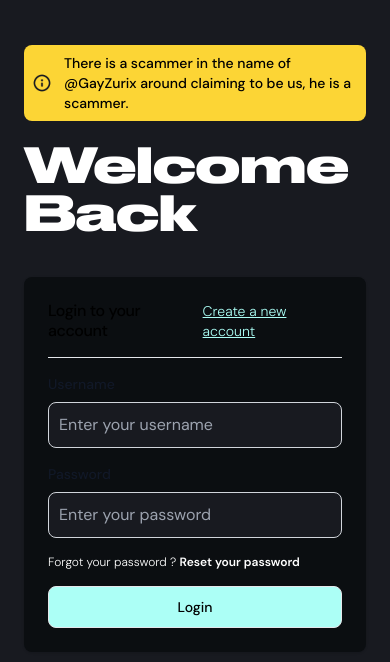
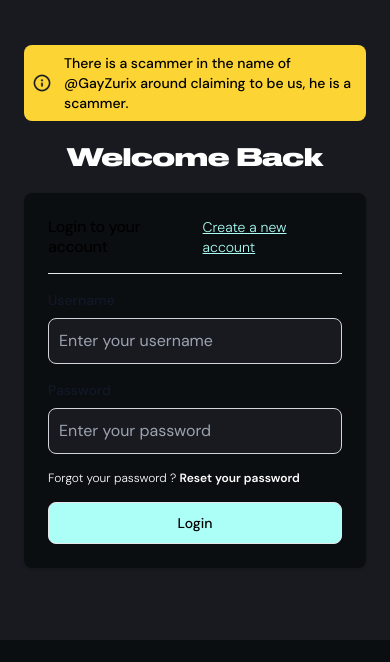
Before and after one commit to sullieujalloh/ZurixShop, a plain HTML site: page login.html in a window 390 px wide. Shown: the part 47-709 px from the top of the page. Drawn offline with nearby package versions, Linux system fonts and the light colour scheme.

Commit message:
Login & Register Page Responsivenewss

```diff
--- a/login.html
+++ b/login.html
@@ -23,7 +23,7 @@
         <span class="yellow p-2 mt-5 mb-5 flex justify-center items-center rounded-lg text-sm font-medium">
             <img src="./assets/icons/Information Sign.png" class="w-5 mr-3" alt="">
             There is a scammer in the name of @GayZurix around claiming to be us, he is a scammer.</span>
-        <h2 class="flex items-center mb-10 text-2xl font-semibold text-white text-5xl font-bold dark:text-white Druk-Wide-Bold">
+        <h2 class="flex items-center mb-5 sm:mb-10 text-2xl font-semibold text-white text-center sm:text-5xl font-bold dark:text-white Druk-Wide-Bold">
             Welcome Back
         </h2>
 
```
Also changed, not shown: register.html (renamed from resgister.html, +1 -1 lines).
